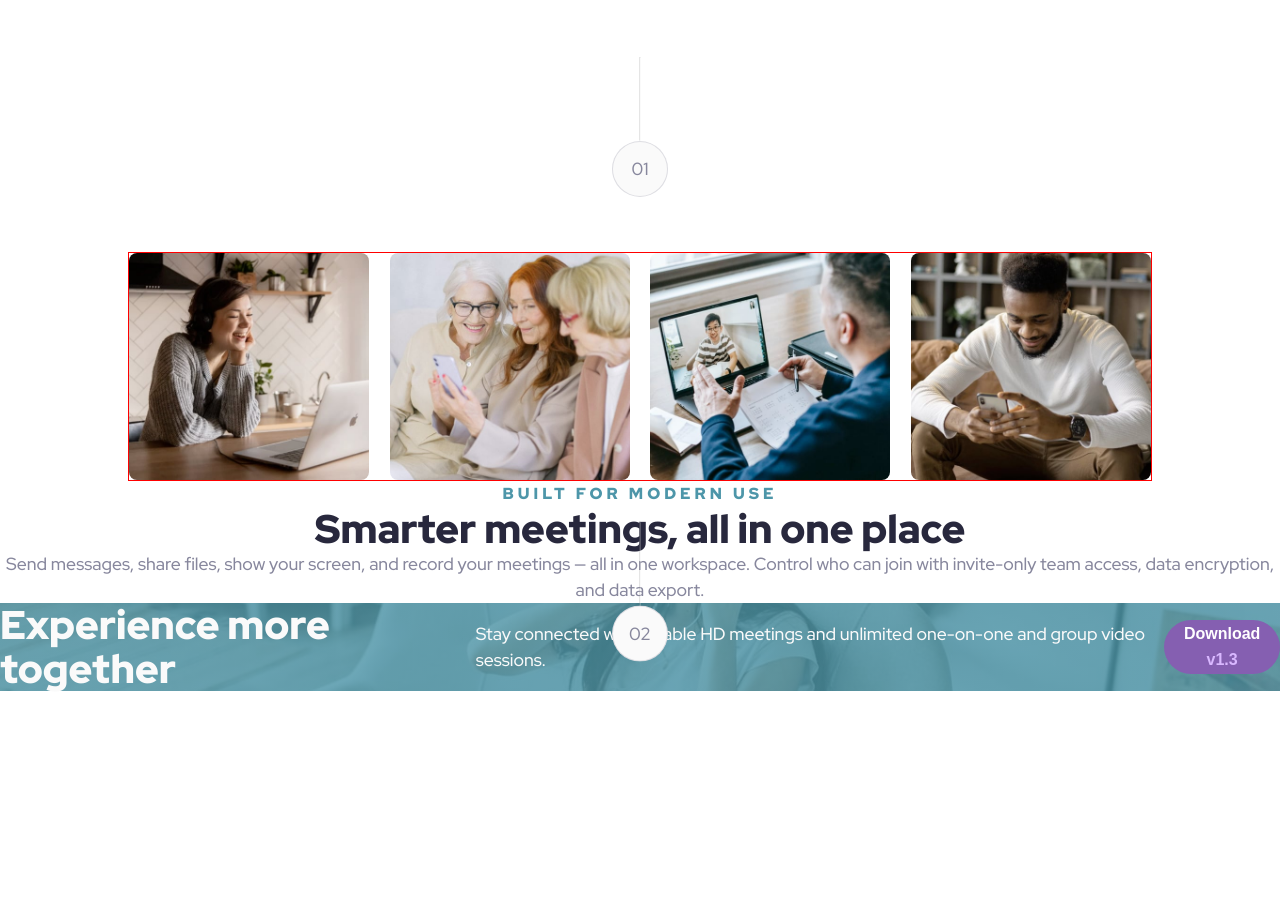
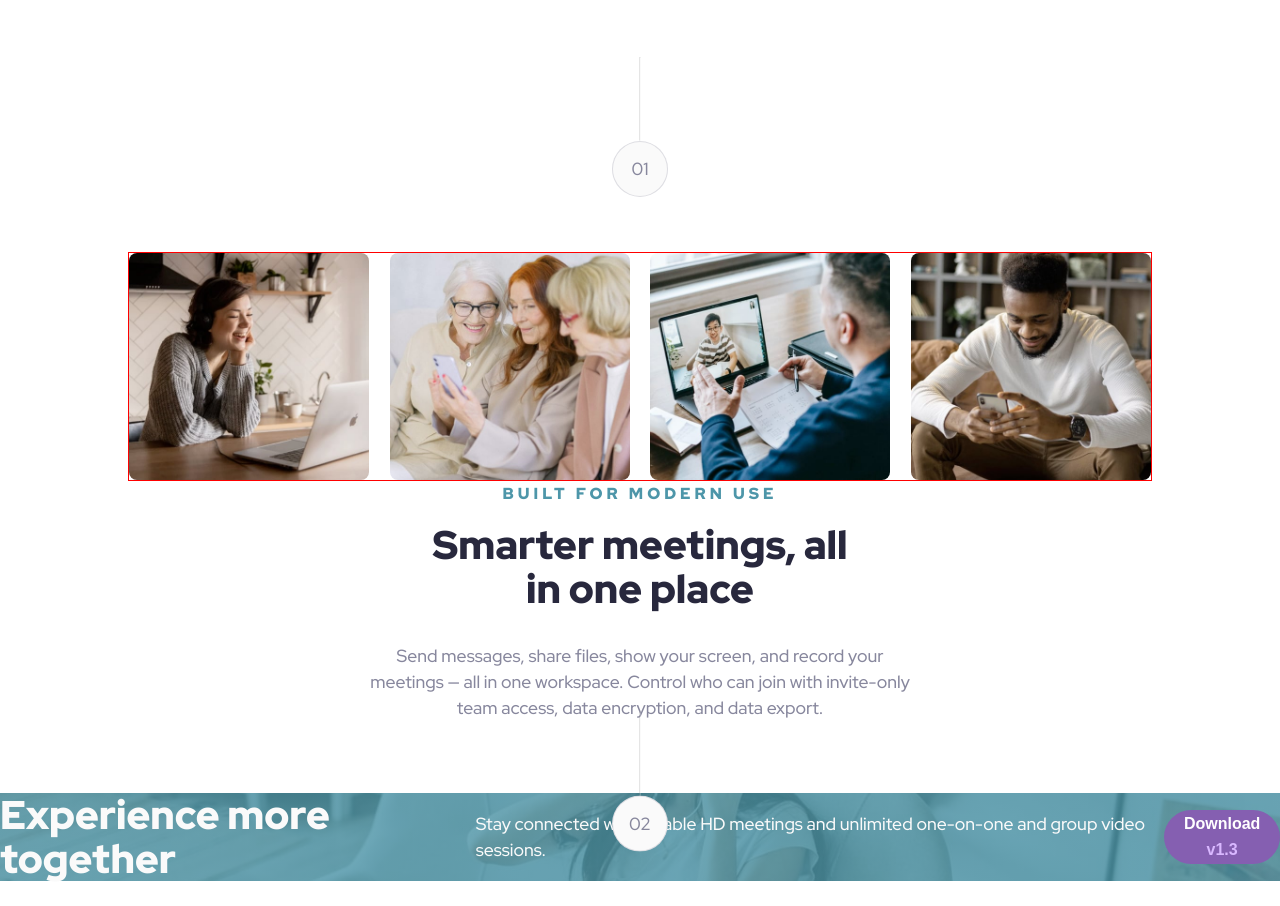
Before and after one commit to Ryan-C-Moses/meet-landing-page-app, a website: page index.html in a window 1280 px wide. Shown: the part 588-1494 px from the top of the page. Before the commit the page ends 1304 px from the top, so only its background shows below. Drawn offline with Linux system fonts and the light colour scheme.

Commit message:
removed comments and rebuild third section

```diff
--- a/style.css
+++ b/style.css
@@ -249,21 +249,21 @@ header img {
   align-items: center;
   /* width: auto; */
   text-align: center;
-  /* margin-bottom: 72px; */
+  margin-bottom: 72px;
 }
 
 .third-section p:nth-child(1) {
-  /* width: fit-content; */
-  /* margin-bottom: 16px; */
+  margin-bottom: 16px;
 }
 
 .third-section h2 {
-  /* max-width: 445px; */
-  /* margin-bottom: 32px; */
+  max-width: 445px;
+  min-width: 400px;
+  margin-bottom: 32px;
 }
 
 .third-section p:nth-child(3) {
-  /* max-width: 540px; */
+  max-width: 540px;
 }
 
 .footer-overlay {
```
